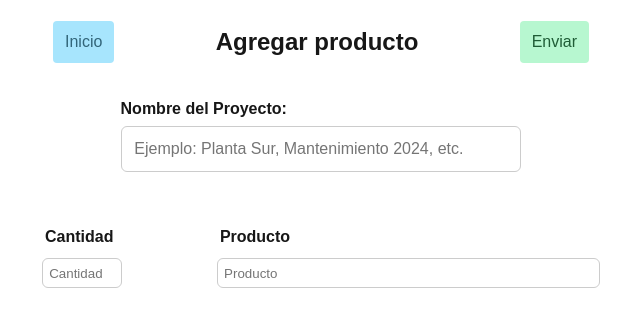
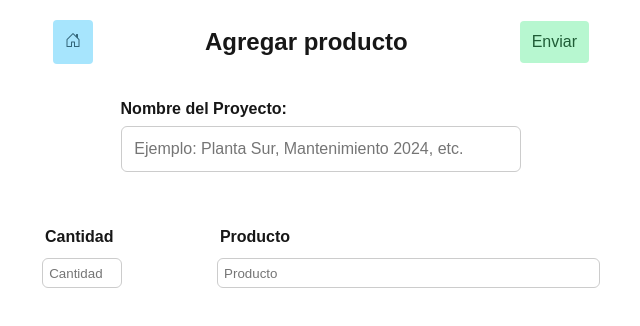
Before and after one commit to Bronocs/agua-mundo-definitivo, a Next.js app: page /agregar in a window 1280 px wide. Shown: the top 326 px of the page, without its empty margins (319-959 px from the left). Built offline with nearby package versions, Linux system fonts and the light colour scheme.

Commit message:
Adds home icon to the "Inicio" button
Enhances the user experience by adding a home icon to the "Inicio" button, making it more visually intuitive.

```diff
--- a/pages/agregar.js
+++ b/pages/agregar.js
@@ -58,7 +58,11 @@ export default function Agregar() {
   return (
     <div className={styles.contenedor}>
       <div className={styles.header2}>
-        <button className={`${styles.iconBtn2} ${styles.btnAtras2}`} onClick={() => window.location.href = '/'}>Inicio</button>
+        <button className={`${styles.iconBtn2} ${styles.btnAtras2}`} onClick={() => window.location.href = '/'}>
+          <svg xmlns="http://www.w3.org/2000/svg" width="16" height="16" fill="currentColor" class="bi bi-house-door" viewBox="0 0 16 16">
+          <path d="M8.354 1.146a.5.5 0 0 0-.708 0l-6 6A.5.5 0 0 0 1.5 7.5v7a.5.5 0 0 0 .5.5h4.5a.5.5 0 0 0 .5-.5v-4h2v4a.5.5 0 0 0 .5.5H14a.5.5 0 0 0 .5-.5v-7a.5.5 0 0 0-.146-.354L13 5.793V2.5a.5.5 0 0 0-.5-.5h-1a.5.5 0 0 0-.5.5v1.293zM2.5 14V7.707l5.5-5.5 5.5 5.5V14H10v-4a.5.5 0 0 0-.5-.5h-3a.5.5 0 0 0-.5.5v4z"/>
+          </svg>
+        </button>
         <h2 className={styles.btnLibre2}>Agregar producto</h2>
         <button className={`${styles.iconBtn2} ${styles.btnCerrar2}`} onClick={enviarPedidos}>Enviar</button>
       </div>
```
